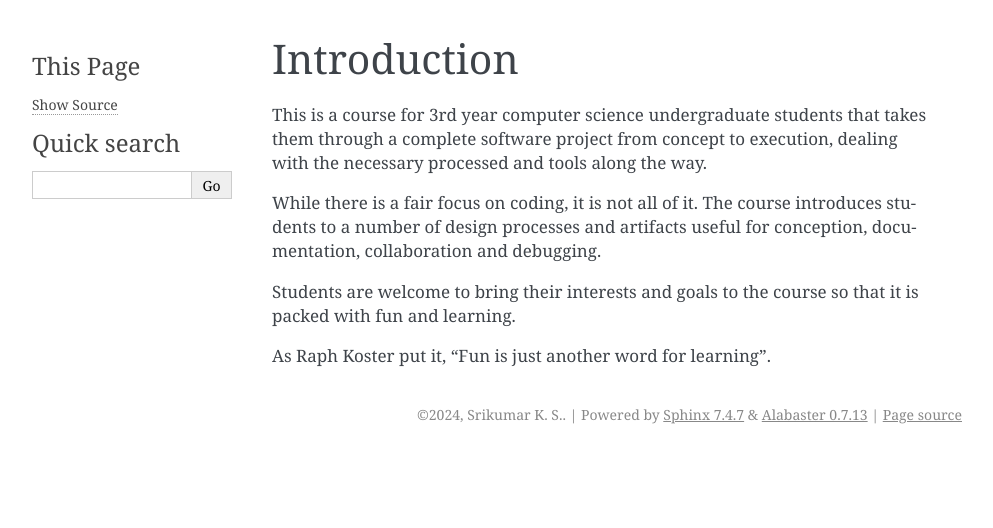
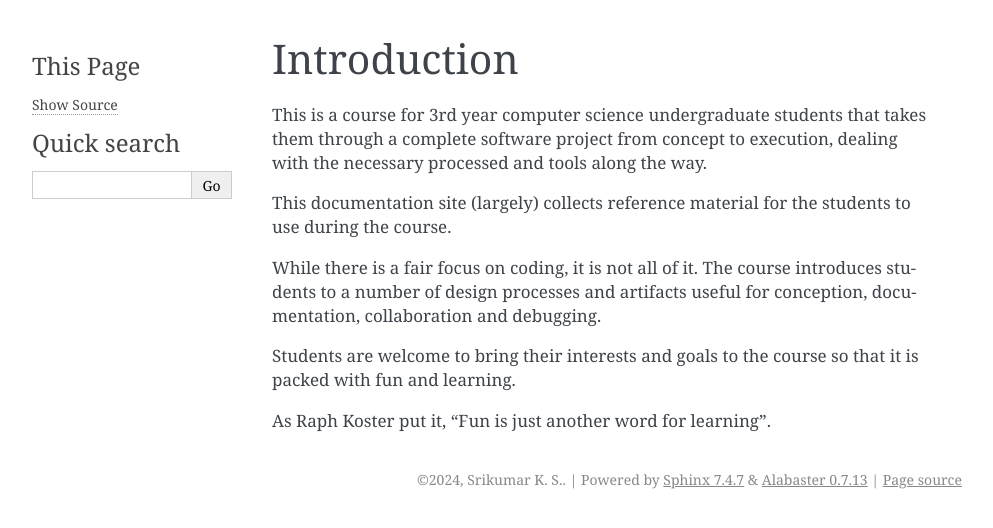
Before and after one commit to kreauniv/comp350, a Sphinx documentation site: the page built from source/intro.rst, in a window 1280 px wide. Shown: the top 528 px of the page, without its empty margins (148-1141 px from the left). Built offline with Sphinx 7.4.7, drawn with Linux system fonts in a browser that asks for light colours.

Commit message:
Clarified site purpose

```diff
--- a/source/intro.rst
+++ b/source/intro.rst
@@ -4,6 +4,9 @@ Introduction
 This is a course for 3rd year computer science undergraduate students that
 takes them through a complete software project from concept to execution,
 dealing with the necessary processed and tools along the way.
+
+This documentation site (largely) collects reference material for the students
+to use during the course.
 
 While there is a fair focus on coding, it is not all of it. The course
 introduces students to a number of design processes and artifacts useful
```
